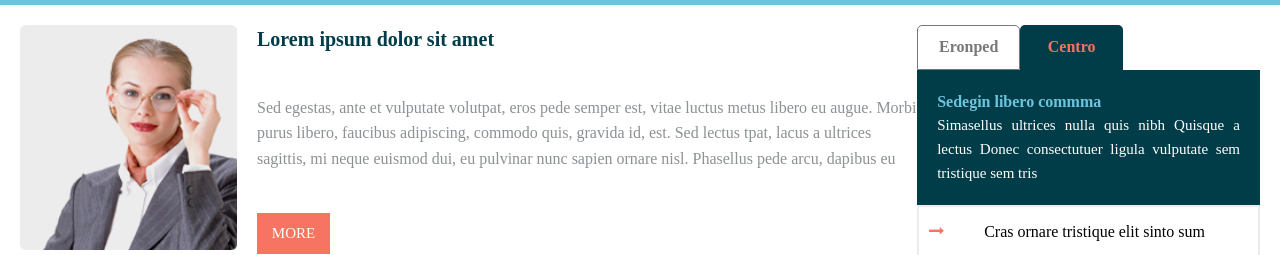
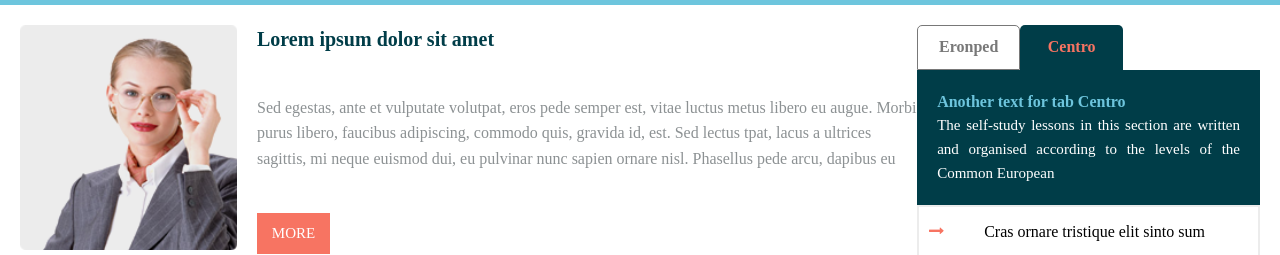
Before and after one commit to liubaterehova/-layout, a React app: page / in a window 1280 px wide. Both pictures are taken after a click on the button "Centro". Shown: the part 788-1043 px from the top of the page. Built offline with nearby package versions, Linux system fonts and the light colour scheme.

Commit message:
made tabs

```diff
--- a/src/components/main/container-with-guys/select-tab.jsx
+++ b/src/components/main/container-with-guys/select-tab.jsx
@@ -6,6 +6,8 @@ export default class SelectTab extends Component {
   state = {
     classNameForFirstTab: 'tab-active',
     classNameForSecondTab: 'tab-no-active',
+    visibilityTextFirstTab: '',
+    visibilityTextSecondTab: 'unVisible',
   }
 
   onClickTab = (e) => {
@@ -16,11 +18,15 @@ export default class SelectTab extends Component {
       this.setState({
         classNameForFirstTab: 'tab-active',
         classNameForSecondTab: 'tab-no-active',
+        visibilityTextFirstTab: '',
+        visibilityTextSecondTab: 'unVisible',
       });
     } else {
       this.setState({
         classNameForFirstTab: 'tab-no-active',
         classNameForSecondTab: 'tab-active',
+        visibilityTextFirstTab: 'unVisible',
+        visibilityTextSecondTab: '',
       });
     }
   };
@@ -33,9 +39,13 @@ export default class SelectTab extends Component {
             <button type="button" className={this.state.classNameForFirstTab} onClick={this.onClickTab}>Eronped</button>
             <button type="button" className={this.state.classNameForSecondTab} onClick={this.onClickTab}>Centro</button>
           </div>
-          <div className="text-in-selected-tab-container">
+          <div className={`${this.state.visibilityTextFirstTab} text-in-selected-tab-container`}>
             <div className="header-in-selected-tab">Sedegin libero commma</div>
             <div className="main-text-in-selected-tab">Simasellus ultrices nulla quis nibh Quisque a lectus Donec consectutuer ligula vulputate sem tristique sem tris</div>
+          </div>
+          <div className={`${this.state.visibilityTextSecondTab} text-in-selected-tab-container`}>
+            <div className="header-in-selected-tab">Another text for tab Centro</div>
+            <div className="main-text-in-selected-tab">The self-study lessons in this section are written and organised according to the levels of the Common European </div>
           </div>
         </div>
         <div className="select-tab-down-part">
--- a/src/components/main/container-with-guys/style.scss
+++ b/src/components/main/container-with-guys/style.scss
@@ -74,6 +74,9 @@
           border: 1px solid rgb(120, 120, 120);
           background-color: white;
           color: rgb(120, 120, 120);
+        }
+        .unVisible {
+          display: none;
         }
       }
       .text-in-selected-tab-container {
```
